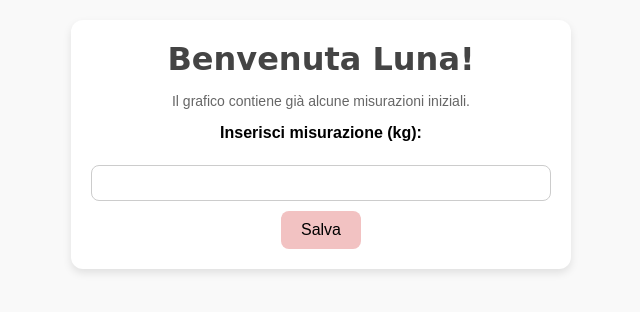
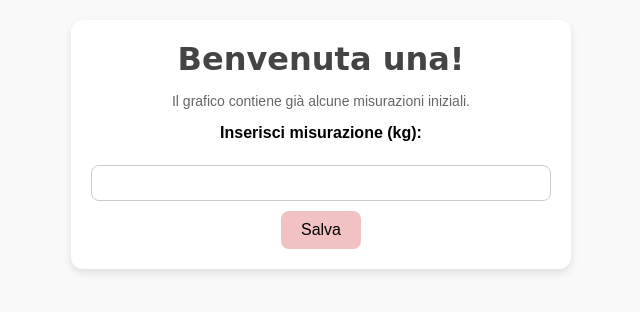
Before and after one commit to MicheleMignosi/pesoLuna, a Flask app: page / in a window 1280 px wide. Shown: the part 38-350 px from the top of the page, without its empty margins (319-959 px from the left). Run offline with Flask 3, Linux system fonts and the light colour scheme.

Commit message:
Update index.html

```diff
--- a/templates/index.html
+++ b/templates/index.html
@@ -1,6 +1,6 @@
 {% extends "base.html" %}
 {% block content %}
-    <h1>Benvenuta Luna!</h1>
+    <h1>Benvenuta una!</h1>
     <p class="info">Il grafico contiene già alcune misurazioni iniziali.</p>
 
     <form action="{{ url_for('inserisci') }}" method="POST">
```
